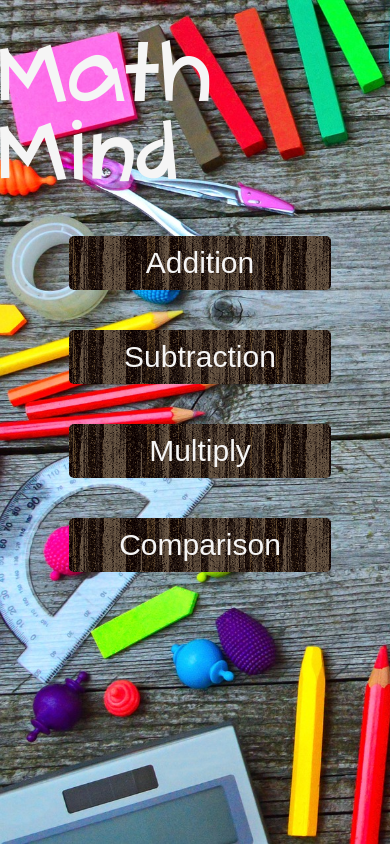
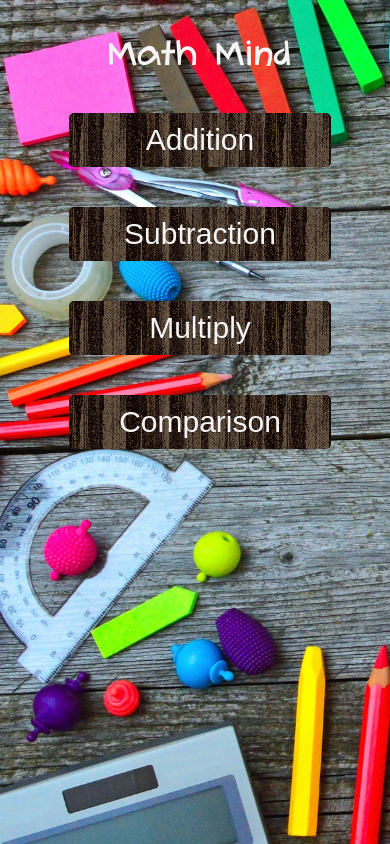
Before and after one commit to bbatal/kidsMath, an Angular app: page / in a window 390 px wide. Built offline with nearby package versions, Linux system fonts and the light colour scheme.

Commit message:
final changes to revert focus back to question and to fix mobile main header

```diff
--- a/src/app/addition/addition.component.html
+++ b/src/app/addition/addition.component.html
@@ -8,7 +8,7 @@
         <div class="Incorrect_Results" tabindex="5" aria-describedby="wrong" aria-roledescription="incorrect answer counter"><fa-icon [icon]="faTimes" class="wrong"></fa-icon> {{wrongBox}} </div>
     </div>
     <Div class="Puzzle">
-    <h1 class="puzzle_statement" tabindex="2" aria-describedby="question"> {{question}} + {{question2}} = __?</h1>
+    <h1 class="puzzle_statement" tabindex="2" id="mainQuestion" aria-describedby="question"> {{question}} + {{question2}} = __?</h1>
         <div class="Puzzle_Answers">
             <div class="Answers" *ngFor="let number of shuffle(numbers); let i = index">
                 <span>{{i+1}})  </span><a role="button" id="answer" (click)="myFunction($event)" (keypress)="accessLink($event)" tabindex="3">{{number}}</a>
--- a/src/app/addition/addition.component.scss
+++ b/src/app/addition/addition.component.scss
@@ -143,6 +143,7 @@
     }
     .header {
         width: 100%;
+        height: 65px;
         text-align: center;
         margin-top: -30px;
         background-color: rgba($color: #000000, $alpha: 0.4);
@@ -153,6 +154,8 @@
         padding-top: 5px;
         padding-bottom: 5px;
         padding-right: 200px;
+        line-height: 70px;
+
     }
 
     .bob {
--- a/src/app/addition/addition.component.ts
+++ b/src/app/addition/addition.component.ts
@@ -57,12 +57,14 @@ faArrowLeft = faArrowLeft;
   }
 
   myFunction(event) {
+    const question3 = document.getElementById('mainQuestion');
     if (event.target.innerText == this.answer) {
       this.numGen.addCorrectBox();
     } else {
       this.numGen.addWrongBox();
     }
     this.ngOnInit();
+    question3.focus();
   }
 
   accessLink(event) {
--- a/src/app/comparison/comparison.component.html
+++ b/src/app/comparison/comparison.component.html
@@ -8,10 +8,10 @@
                 <div class="Incorrect_Results" tabindex="4" aria-describedby="wrong" aria-roledescription="incorrect answer counter"><fa-icon [icon]="faTimes" class="wrong"></fa-icon> {{wrongBox}} </div>
             </div>
             <Div class="Puzzle">
-            <h1 class="puzzle_statement" tabindex="2" aria-describedby="question"> {{question}} __ {{question2}} = __?</h1>
+            <h1 class="puzzle_statement" tabindex="2" id="mainQuestion" aria-describedby="question"> {{question}} __ {{question2}} = __?</h1>
                 <div class="Puzzle_Answers">
                     <div class="Answers" *ngFor="let symbol of shuffle(symbols); let i = index">
-                        <span>{{i+1}})  </span><a role="button" tabindex="3" id="answer" (click)="myFunction($event)">{{symbol}}</a>
+                        <span>{{i+1}})  </span><a role="button" tabindex="3" id="answer" (click)="myFunction($event)" (keypress)="accessLink($event)">{{symbol}}</a>
                     </div>
 
                 </div>
--- a/src/app/comparison/comparison.component.ts
+++ b/src/app/comparison/comparison.component.ts
@@ -63,12 +63,14 @@ export class ComparisonComponent implements OnInit {
   }
 
   myFunction(event) {
+    const question3 = document.getElementById('mainQuestion');
     if (event.target.innerText == this.answer) {
       this.numGen.comparisonCorrectBox();
     } else {
       this.numGen.comparisonWrongBox();
     }
     this.ngOnInit();
+    question3.focus();
   }
 
   accessLink(event) {
--- a/src/app/home/home.component.scss
+++ b/src/app/home/home.component.scss
@@ -57,6 +57,21 @@
     padding: 10px 50px;
 }
 
+@media only screen and (max-width: 870px) {
+    .header a {
+        font-size: 35px;
+    }
+
+}
+
+
+@media only screen and (max-width: 767px) {
+    .header a {
+        font-size: 30px;
+    }
+
+}
+
 #description {
     display: none;
 }
--- a/src/app/multiply/multiply.component.html
+++ b/src/app/multiply/multiply.component.html
@@ -8,7 +8,7 @@
         <div class="Incorrect_Results" tabindex="5" aria-describedby="wrong" aria-roledescription="incorrect answer counter"><fa-icon [icon]="faTimes" class="wrong"></fa-icon> {{wrongBox}} </div>
     </div>
     <Div class="Puzzle">
-    <h1 class="puzzle_statement" tabindex="2" aria-describedby="question"> {{question}} x {{question2}} = __?</h1>
+    <h1 class="puzzle_statement" tabindex="2" id="mainQuestion" aria-describedby="question"> {{question}} x {{question2}} = __?</h1>
         <div class="Puzzle_Answers">
             <div class="Answers" *ngFor="let number of shuffle(numbers); let i = index">
                 <span>{{i+1}})  </span><a role="button" id="answer" (click)="myFunction($event)" (keypress)="accessLink($event)" tabindex="3">{{number}}</a>
--- a/src/app/multiply/multiply.component.ts
+++ b/src/app/multiply/multiply.component.ts
@@ -54,12 +54,14 @@ export class MultiplyComponent implements OnInit {
   }
 
   myFunction(event) {
+    const question3 = document.getElementById('mainQuestion');
     if (event.target.innerText == this.answer) {
       this.numGen.multiplyCorrectBox();
     } else {
       this.numGen.multiplyWrongBox();
     }
     this.ngOnInit();
+    question3.focus();
   }
 
   accessLink(event) {
--- a/src/app/subtraction/subtraction.component.html
+++ b/src/app/subtraction/subtraction.component.html
@@ -8,7 +8,7 @@
         <div class="Incorrect_Results" tabindex="5" aria-describedby="wrong" aria-roledescription="incorrect answer counter"><fa-icon [icon]="faTimes" class="wrong"></fa-icon> {{wrongBox}} </div>
     </div>
     <Div class="Puzzle">
-    <h1 class="puzzle_statement" tabindex="2" aria-describedby="question"> {{question}} - {{question2}} = __?</h1>
+    <h1 class="puzzle_statement" tabindex="2" id="mainQuestion" aria-describedby="question"> {{question}} - {{question2}} = __?</h1>
         <div class="Puzzle_Answers">
             <div class="Answers" *ngFor="let number of shuffle(numbers); let i = index">
                 <span>{{i+1}})  </span><a role="button" id="answer" (click)="myFunction($event)" (keypress)="accessLink($event)" tabindex="3">{{number}}</a>
--- a/src/app/subtraction/subtraction.component.ts
+++ b/src/app/subtraction/subtraction.component.ts
@@ -54,12 +54,14 @@ export class SubtractionComponent implements OnInit {
   }
 
   myFunction(event) {
+    const question3 = document.getElementById('mainQuestion');
     if (event.target.innerText == this.answer) {
       this.numGen.subtractCorrectBox();
     } else {
       this.numGen.subtractWrongBox();
     }
     this.ngOnInit();
+    question3.focus();
   }
 
   accessLink(event) {
```
